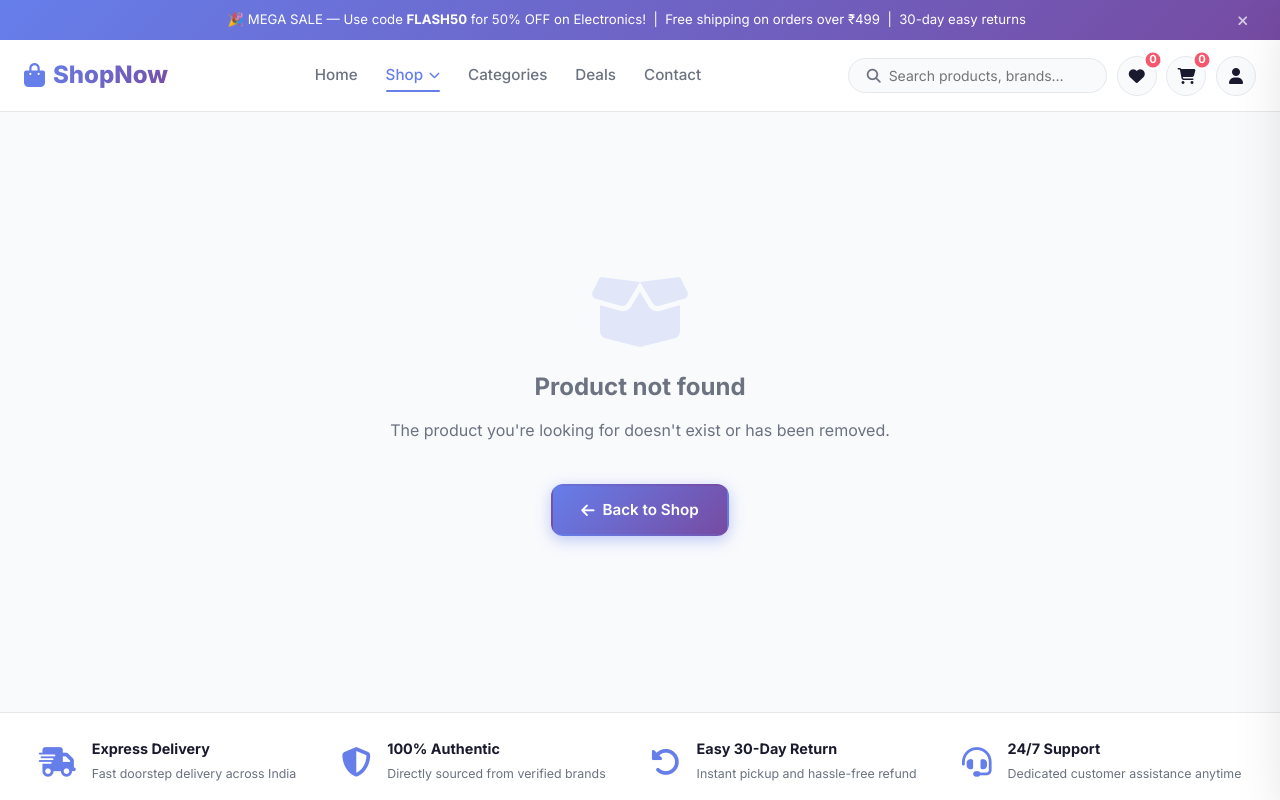
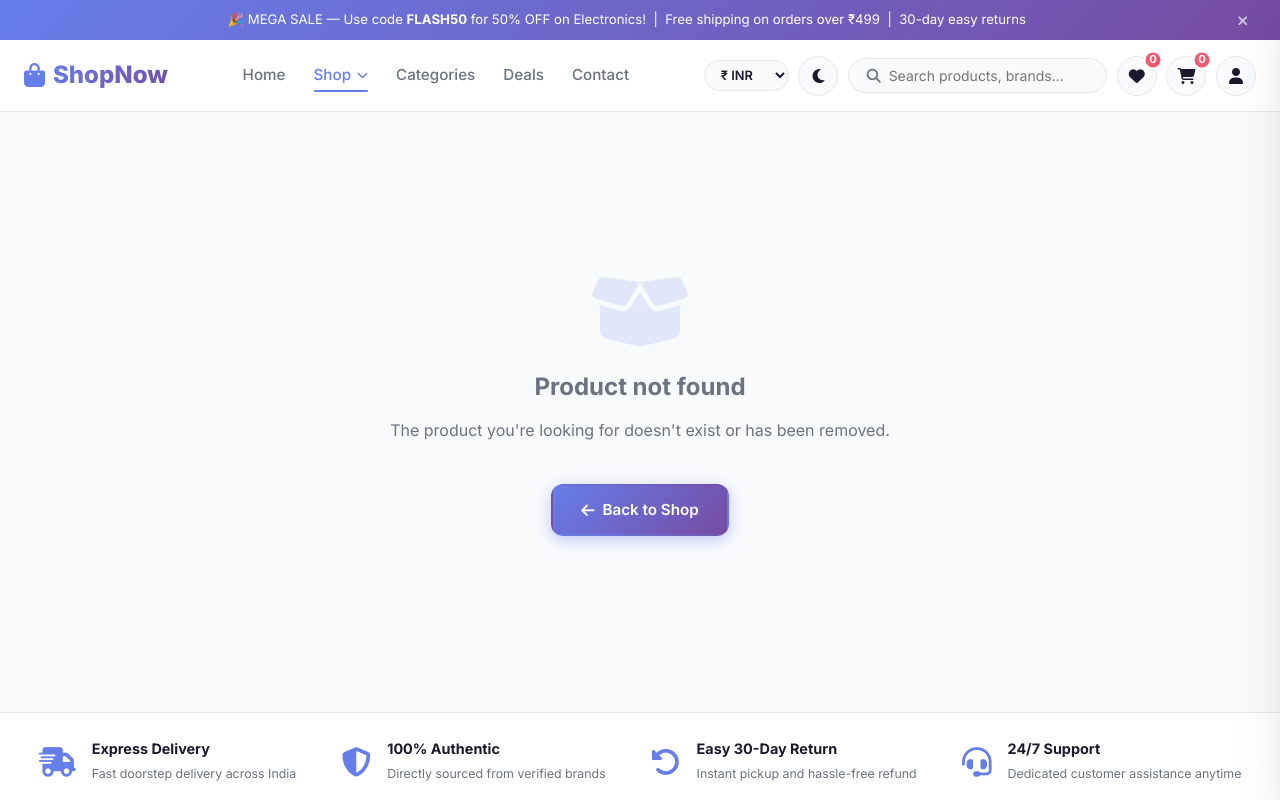
Before and after one commit to AkashAS1102/Shopping-website-frontend, a plain HTML site: page product.html in a window 1280 px wide. Shown: the top 800 px of the page. Drawn offline with Linux system fonts and the light colour scheme.

Commit message:
Add files via upload

```diff
--- a/product.html
+++ b/product.html
@@ -48,6 +48,17 @@
       </nav>
 
       <div class="nav-actions">
+        <div class="currency-select-wrap">
+          <select class="currency-select" aria-label="Select Currency">
+            <option value="INR">₹ INR</option>
+            <option value="USD">$ USD</option>
+            <option value="EUR">€ EUR</option>
+            <option value="GBP">£ GBP</option>
+          </select>
+        </div>
+        <button class="theme-toggle-btn" title="Toggle Theme" aria-label="Toggle Dark/Light Mode">
+          <i class="fas fa-moon"></i>
+        </button>
         <div class="search-bar" id="searchBarDesktop">
           <i class="fas fa-search"></i>
           <input type="text" id="searchInput" placeholder="Search products, brands…" autocomplete="off"/>
@@ -87,6 +98,7 @@
       <!-- Populated dynamically by product.js -->
       <div class="spinner"></div>
     </section>
+    <div id="fbtContainer"></div>
   </main>
 
   <!-- ===== TRUST GUARANTEES ===== -->
@@ -205,6 +217,12 @@
     </div>
   </footer>
 
+  <!-- ===== QUICK VIEW MODAL CONTAINER ===== -->
+  <div class="modal-overlay" id="quickViewModal"></div>
+
+  <!-- ===== COMPARE DOCK CONTAINER ===== -->
+  <div class="compare-dock" id="compareDock"></div>
+
   <!-- ===== TOAST ===== -->
   <div class="toast" id="toast"><i class="fas fa-check-circle"></i> <span id="toastMsg"></span></div>
 
```
